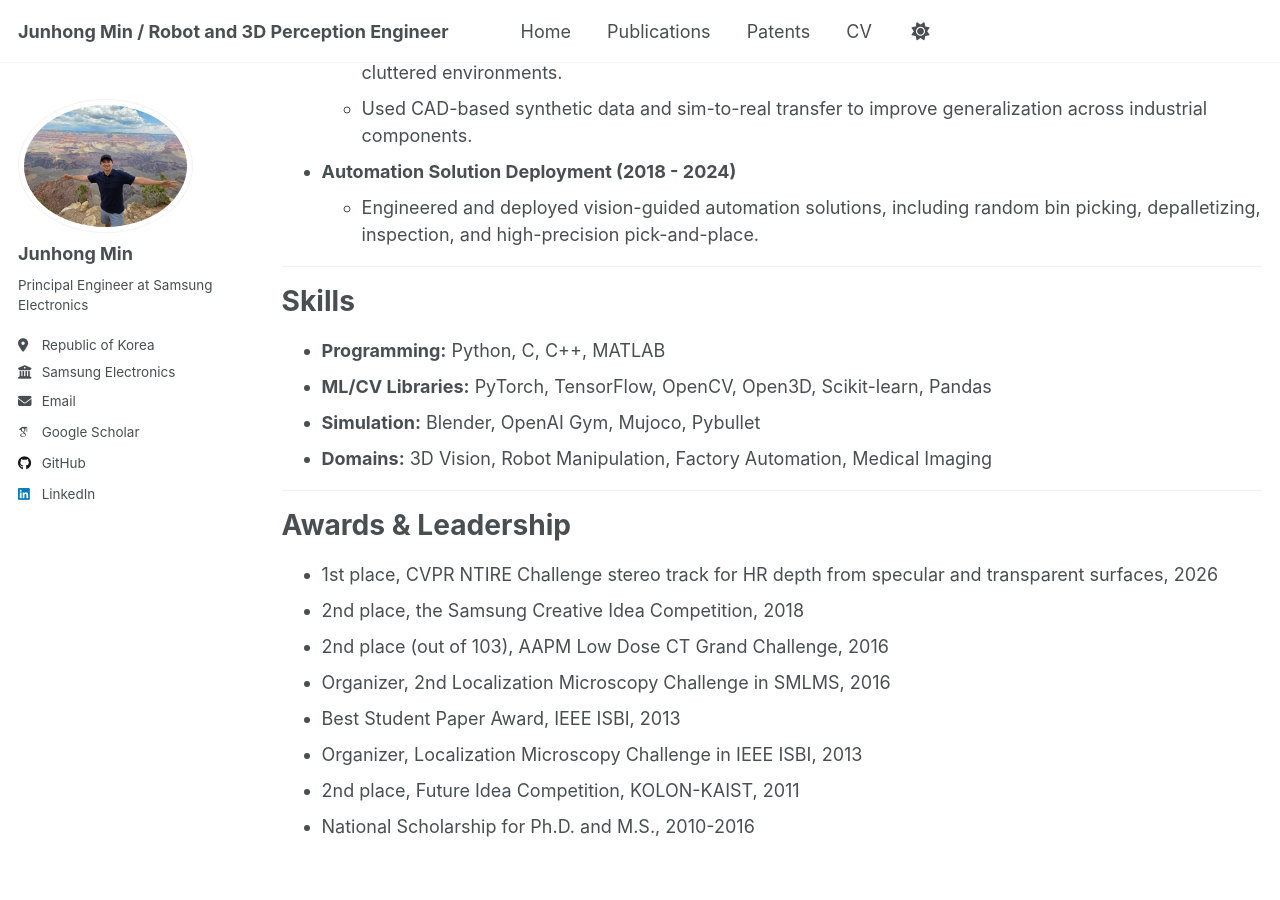
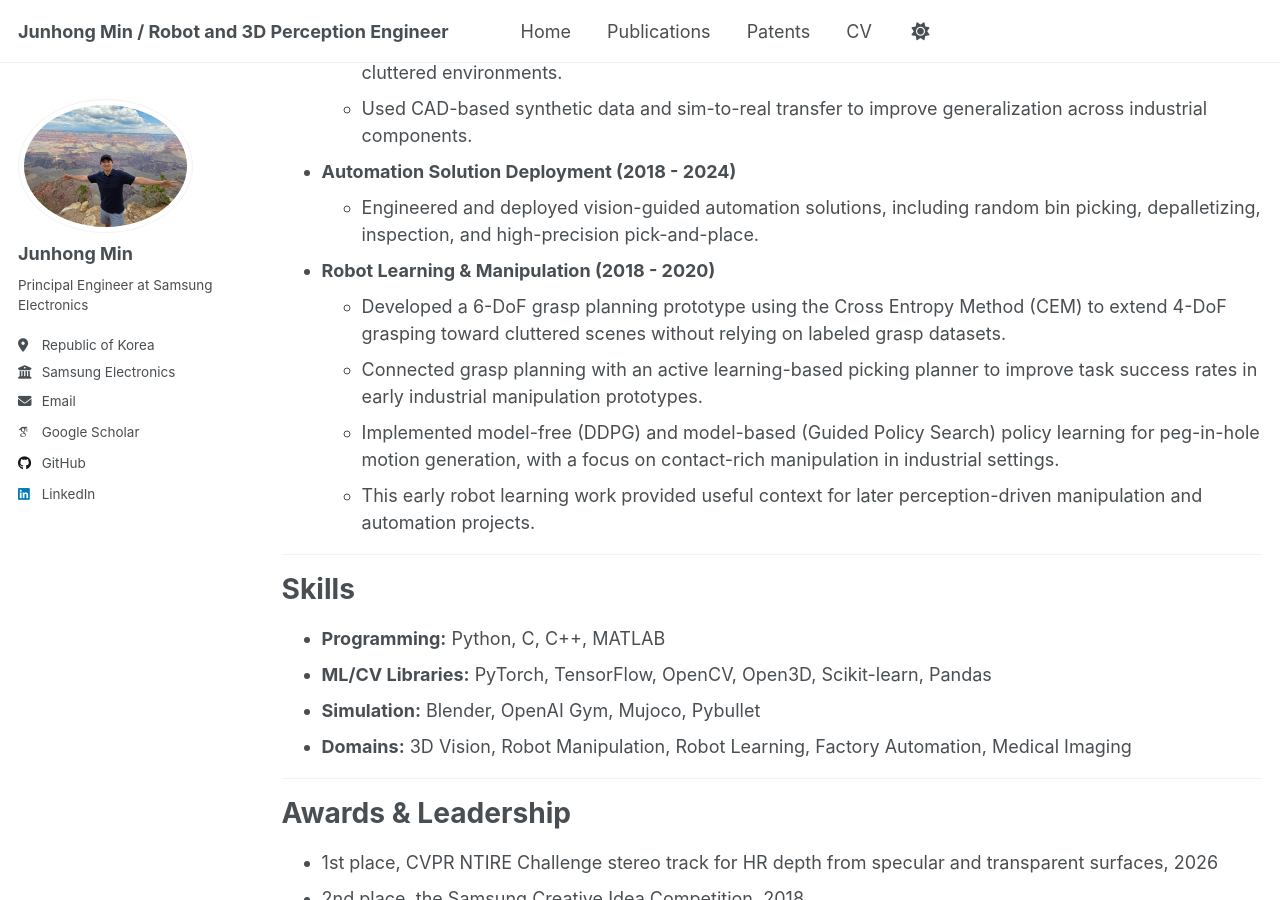
Before and after one commit to junhong-3dv/junhong-3dv.github.io, a Jekyll site: the page built from _pages/cv.md, in a window 1280 px wide and 900 px high, scrolled down 1227 px. Built offline with Jekyll 4.4.1, drawn with Linux system fonts in a browser that asks for light colours; some web fonts are replaced; a script that is not in the unit is left out.

Commit message:
Add robot learning experience to CV

```diff
--- a/_pages/cv.md
+++ b/_pages/cv.md
@@ -53,6 +53,12 @@ Projects
 * **Automation Solution Deployment (2018 - 2024)**
   * Engineered and deployed vision-guided automation solutions, including random bin picking, depalletizing, inspection, and high-precision pick-and-place.
 
+* **Robot Learning & Manipulation (2018 - 2020)**
+  * Developed a 6-DoF grasp planning prototype using the Cross Entropy Method (CEM) to extend 4-DoF grasping toward cluttered scenes without relying on labeled grasp datasets.
+  * Connected grasp planning with an active learning-based picking planner to improve task success rates in early industrial manipulation prototypes.
+  * Implemented model-free (DDPG) and model-based (Guided Policy Search) policy learning for peg-in-hole motion generation, with a focus on contact-rich manipulation in industrial settings.
+  * This early robot learning work provided useful context for later perception-driven manipulation and automation projects.
+
 ---
 
 Skills
@@ -60,7 +66,7 @@ Skills
 * **Programming:** Python, C, C++, MATLAB
 * **ML/CV Libraries:** PyTorch, TensorFlow, OpenCV, Open3D, Scikit-learn, Pandas
 * **Simulation:** Blender, OpenAI Gym, Mujoco, Pybullet
-* **Domains:** 3D Vision, Robot Manipulation, Factory Automation, Medical Imaging
+* **Domains:** 3D Vision, Robot Manipulation, Robot Learning, Factory Automation, Medical Imaging
 
 ---
 
```
